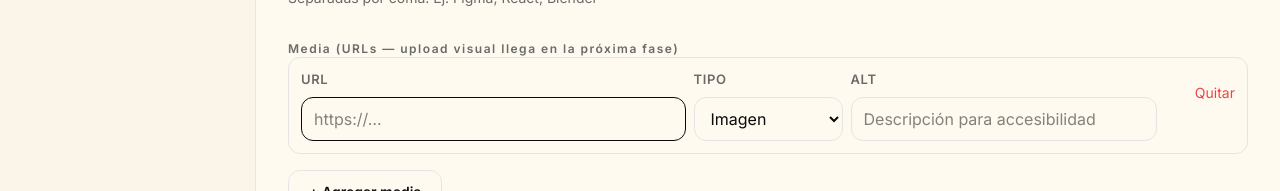
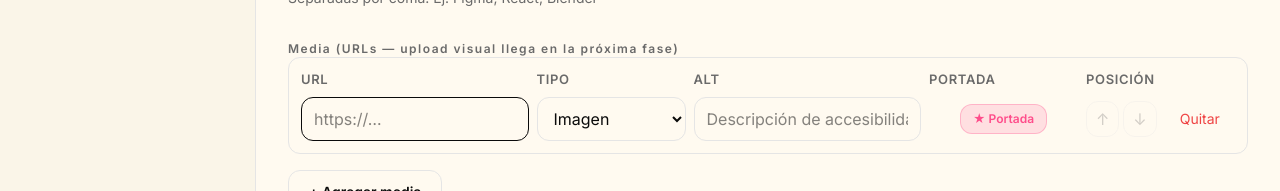
Before and after one commit to lucasDis/lucasDis, a Next.js app in the folder portfolio/: page /admin/proyectos/nuevo in a window 1280 px wide. Both pictures are taken after typing "Sample", "Sample", "Sample", "Sample", "Sample", "Sample" into the empty fields and a click on the button "+ Agregar media". Shown: the part 1182-1373 px from the top of the page. Built offline with nearby package versions, Linux system fonts and the light colour scheme; no server answers.

Commit message:
feat: add Project model, schema validation, and administration form for project management

```diff
--- a/portfolio/app/admin/proyectos/_components/ProjectForm.tsx
+++ b/portfolio/app/admin/proyectos/_components/ProjectForm.tsx
@@ -45,7 +45,13 @@ function toDefaultValues(
     role: initial?.role ?? "",
     toolsCsv:
       (initial as { tools?: string[] })?.tools?.join(", ") ?? "",
-    media: initial?.media ?? [],
+    media: (initial?.media ?? []).map((m, idx) => ({
+      url: m.url ?? "",
+      type: m.type ?? "image",
+      alt: m.alt ?? "",
+      order: m.order ?? idx,
+      isCover: m.isCover ?? false,
+    })),
     externalLinks: initial?.externalLinks ?? [],
     featured: initial?.featured ?? false,
     published: initial?.published ?? false,
@@ -88,6 +94,17 @@ export function ProjectForm({
   // eslint-disable-next-line react-hooks/incompatible-library
   const title = watch("title");
 
+  // Watch media array in real-time to track cover selection
+  // eslint-disable-next-line react-hooks/incompatible-library
+  const watchedMedia = watch("media") || [];
+
+  const handleSetCover = (index: number) => {
+    const currentMedia = form.getValues("media") || [];
+    currentMedia.forEach((_, i) => {
+      setValue(`media.${i}.isCover`, i === index, { shouldDirty: true });
+    });
+  };
+
   function handleGenerateSlug() {
     setValue("slug", slugify(title || ""), {
       shouldValidate: true,
@@ -96,6 +113,14 @@ export function ProjectForm({
   }
 
   const onSubmit = async (data: ProjectInput) => {
+    // Sincronizar el campo 'order' con la posición real del array
+    if (data.media) {
+      data.media = data.media.map((item, idx) => ({
+        ...item,
+        order: idx,
+      }));
+    }
+
     setFormError(null);
     const result: ActionResult =
       mode === "create"
@@ -250,7 +275,8 @@ export function ProjectForm({
             key={field.id}
             className="grid grid-cols-12 items-start gap-2 rounded-md border border-hairline p-3"
           >
-            <div className="col-span-12 md:col-span-5">
+            {/* URL */}
+            <div className="col-span-12 md:col-span-3">
               <Field label="URL" error={errors.media?.[index]?.url?.message}>
                 <input
                   {...register(`media.${index}.url`)}
@@ -259,6 +285,8 @@ export function ProjectForm({
                 />
               </Field>
             </div>
+
+            {/* Tipo */}
             <div className="col-span-6 md:col-span-2">
               <Field label="Tipo" error={errors.media?.[index]?.type?.message}>
                 <select {...register(`media.${index}.type`)} className={inputClass}>
@@ -267,24 +295,82 @@ export function ProjectForm({
                 </select>
               </Field>
             </div>
-            <div className="col-span-6 md:col-span-4">
+
+            {/* Alt */}
+            <div className="col-span-6 md:col-span-3">
               <Field label="Alt" error={errors.media?.[index]?.alt?.message}>
                 <input
                   {...register(`media.${index}.alt`)}
                   className={inputClass}
-                  placeholder="Descripción para accesibilidad"
+                  placeholder="Descripción de accesibilidad"
                 />
               </Field>
             </div>
-            <div className="col-span-12 flex items-end justify-end md:col-span-1">
+
+            {/* Portada selection */}
+            <div className="col-span-12 md:col-span-2 flex flex-col gap-2">
+              <span className="text-caption font-semibold uppercase tracking-wider text-muted">
+                Portada
+              </span>
+              <div className="h-11 flex items-center justify-center">
+                {watchedMedia[index]?.isCover ? (
+                  <span className="inline-flex items-center gap-1.5 rounded-md bg-brand-pink/15 px-3 py-1.5 text-xs font-semibold text-brand-pink border border-brand-pink/30">
+                    ★ Portada
+                  </span>
+                ) : (
+                  <button
+                    type="button"
+                    onClick={() => handleSetCover(index)}
+                    className="inline-flex h-9 items-center justify-center rounded-md border border-hairline bg-canvas px-3 text-xs font-medium text-muted hover:text-ink transition-colors hover:border-muted cursor-pointer"
+                  >
+                    Marcar Portada
+                  </button>
+                )}
+              </div>
+            </div>
+
+            {/* Reordering arrows */}
+            <div className="col-span-6 md:col-span-1 flex flex-col gap-2">
+              <span className="text-caption font-semibold uppercase tracking-wider text-muted">
+                Posición
+              </span>
+              <div className="h-11 flex items-center justify-center gap-1">
+                <button
+                  type="button"
+                  disabled={index === 0}
+                  onClick={() => mediaFields.move(index, index - 1)}
+                  className="flex h-9 w-9 items-center justify-center rounded-md border border-hairline bg-canvas text-muted hover:text-ink disabled:opacity-30 disabled:cursor-not-allowed transition-colors cursor-pointer"
+                  title="Subir"
+                >
+                  ↑
+                </button>
+                <button
+                  type="button"
+                  disabled={index === mediaFields.fields.length - 1}
+                  onClick={() => mediaFields.move(index, index + 1)}
+                  className="flex h-9 w-9 items-center justify-center rounded-md border border-hairline bg-canvas text-muted hover:text-ink disabled:opacity-30 disabled:cursor-not-allowed transition-colors cursor-pointer"
+                  title="Bajar"
+                >
+                  ↓
+                </button>
+              </div>
+            </div>
+
+            {/* Quitar button */}
+            <div className="col-span-6 md:col-span-1 flex flex-col gap-2">
+              <span className="text-caption font-semibold uppercase tracking-wider text-muted opacity-0 select-none">
+                Eliminar
+              </span>
+              <div className="h-11 flex items-center justify-center">
                 <button
                   type="button"
                   onClick={() => mediaFields.remove(index)}
-                className="h-11 cursor-pointer text-body-sm text-error hover:underline"
+                  className="h-9 cursor-pointer text-body-sm text-error hover:underline"
                   aria-label="Eliminar media"
                 >
                   Quitar
                 </button>
+              </div>
             </div>
           </div>
         ))}
@@ -297,6 +383,7 @@ export function ProjectForm({
               type: "image",
               alt: "",
               order: mediaFields.fields.length,
+              isCover: mediaFields.fields.length === 0,
             })
           }
           className="self-start"
--- a/portfolio/app/admin/proyectos/schema.ts
+++ b/portfolio/app/admin/proyectos/schema.ts
@@ -25,6 +25,7 @@ export const mediaItemSchema = z.object({
     .int("Orden inválido")
     .min(0, "Orden inválido")
     .default(0),
+  isCover: z.boolean().default(false),
 });
 
 export const externalLinkSchema = z.object({
--- a/portfolio/components/public/home/FeaturedProjects.tsx
+++ b/portfolio/components/public/home/FeaturedProjects.tsx
@@ -31,7 +31,7 @@ export type FeaturedProject = {
   client?: string;
   role?: string;
   tools?: string[];
-  media: Array<{ url: string; type: "image" | "video"; alt: string; order: number }>;
+  media: Array<{ url: string; type: "image" | "video"; alt: string; order: number; isCover?: boolean }>;
   externalLinks?: Array<{ label: string; url: string }>;
 };
 
@@ -187,7 +187,7 @@ function ProjectCardPreview({
   openDetailsLabel: string;
   categoryLabel: string;
 }) {
-  const cover = project.media[0];
+  const cover = project.media.find((m) => m.isCover) || project.media[0];
 
   return (
     <button
@@ -297,7 +297,7 @@ function ProjectModal({
   onClose: () => void;
   labels: FeaturedProjectsLabels;
 }) {
-  const coverImage = project.media.find((m) => m.type === "image") || project.media[0];
+  const coverImage = project.media.find((m) => m.isCover) || project.media.find((m) => m.type === "image") || project.media[0];
   const categoryLabel = labels.categories[project.category] ?? project.category;
 
   return (
--- a/portfolio/models/Project.ts
+++ b/portfolio/models/Project.ts
@@ -14,6 +14,7 @@ const MediaItemSchema = new Schema(
     type: { type: String, enum: ["image", "video"], required: true },
     alt: { type: String, required: true, trim: true },
     order: { type: Number, default: 0 },
+    isCover: { type: Boolean, default: false },
   },
   { _id: false }
 );
```
Lines whose indentation alone changed are shown as unchanged.
